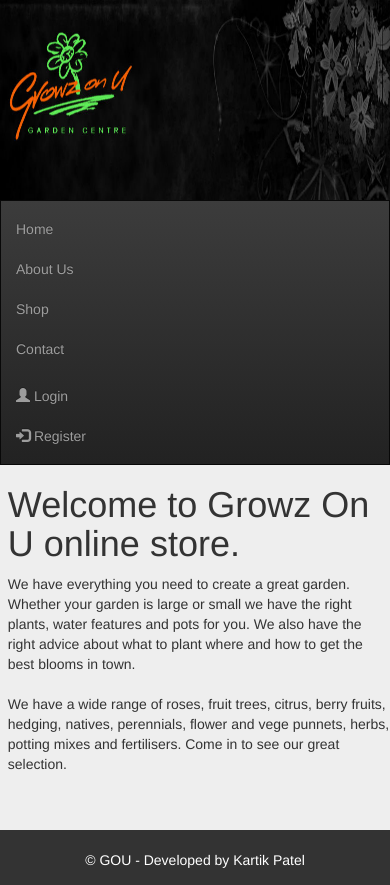
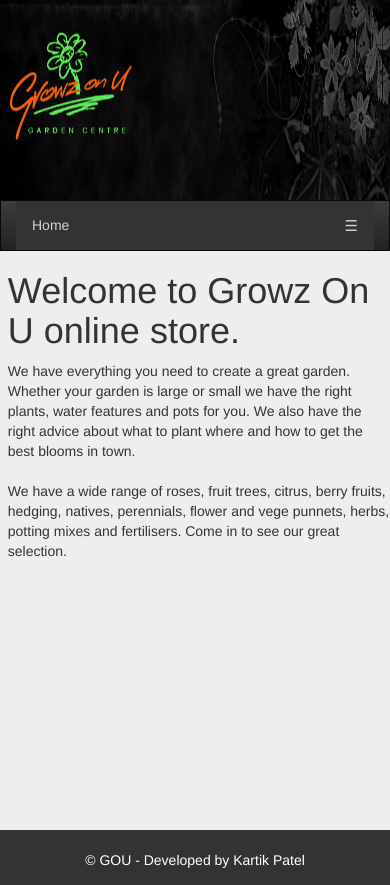
Before and after one commit to kartikkumarpatel/gou, a PHP site: page /index.php in a window 390 px wide. Run offline with PHP 8.4, Linux system fonts and the light colour scheme.

Commit message:
responsive nav bar

```diff
--- a/includes/nav.php
+++ b/includes/nav.php
@@ -1,15 +1,29 @@
+<script>
+function myFunction() {
+    var x = document.getElementById("navigation");
+    if (x.className === "nav") {
+        x.className += " responsive";
+    } else {
+        x.className = "nav";
+    }
+}
+</script>
+
 		<nav class="navbar navbar-inverse">
 		  <div class="container-fluid">
-		    <ul class="nav navbar-nav">
-		      <li><a href="index.php">Home</a></li>
-		      <li><a href="about.php">About Us</a></li>
-		      <li><a href="#">Shop</a></li>
-		      <li><a href="contact.php">Contact</a></li>
-		    </ul>
 
-		    <ul class="nav navbar-nav navbar-right">
-		      <li><a href="login.php"><span class="glyphicon glyphicon-user"></span> Login</a></li>
-		      <li><a href="register.php"><span class="glyphicon glyphicon-log-in"></span> Register</a></li>
-		    </ul>
+		    <div class="nav" id="navigation">
+			  <a href="index.php" class="active">Home</a>
+			  <a href="about.php">About</a>
+			  <a href="shop.php">Shop</a>
+			  <a href="contact.php">Contact</a>
+
+			  <a class="nav navbar-right" href="register.php"><span class="glyphicon glyphicon-log-in"></span> Register</a>
+
+			  <a class="nav navbar-right" href="login.php"><span class="glyphicon glyphicon-user"></span> Login</a>
+
+			  <a href="javascript:void(0);" style="font-size:15px;" class="icon" onclick="myFunction()">&#9776;</a>
+
+			</div>
 		  </div>
 		</nav>
--- a/style.css
+++ b/style.css
@@ -4,9 +4,43 @@
 	width: 100%;
 }
 
+
+
+
 .navbar{
 	border-radius: 0px !important;
 }
+
+.nav {
+  overflow: hidden;
+  background-color: #333;
+}
+
+.nav a {
+  float: left;
+  display: block;
+  color: lightgray;
+  text-align: center;
+  padding: 14px 16px;
+  text-decoration: none;
+}
+
+.nav a:hover {
+  color: white;
+  text-decoration: none;
+}
+
+.active {
+  color: white;
+}
+
+.nav .icon{
+	display: none;
+}
+
+
+
+
 
 .header{
 	margin-left: 2%;
@@ -72,3 +106,30 @@ a.phone-number:hover{
 a.mail:hover{
 	text-decoration: none;
 }
+
+@media screen and (max-width: 600px) {
+  .nav a:not(:first-child) {
+  	display: none;
+  }
+
+  .nav a.icon {
+    float: right;
+    display: block;
+  }
+}
+
+@media screen and (max-width: 600px) {
+  .nav.responsive {
+  	position: relative;
+  }
+  .nav.responsive .icon {
+    position: absolute;
+    right: 0;
+    top: 0;
+  }
+  .nav.responsive a {
+    float: none;
+    display: block;
+    text-align: left;
+  }
+}
```
